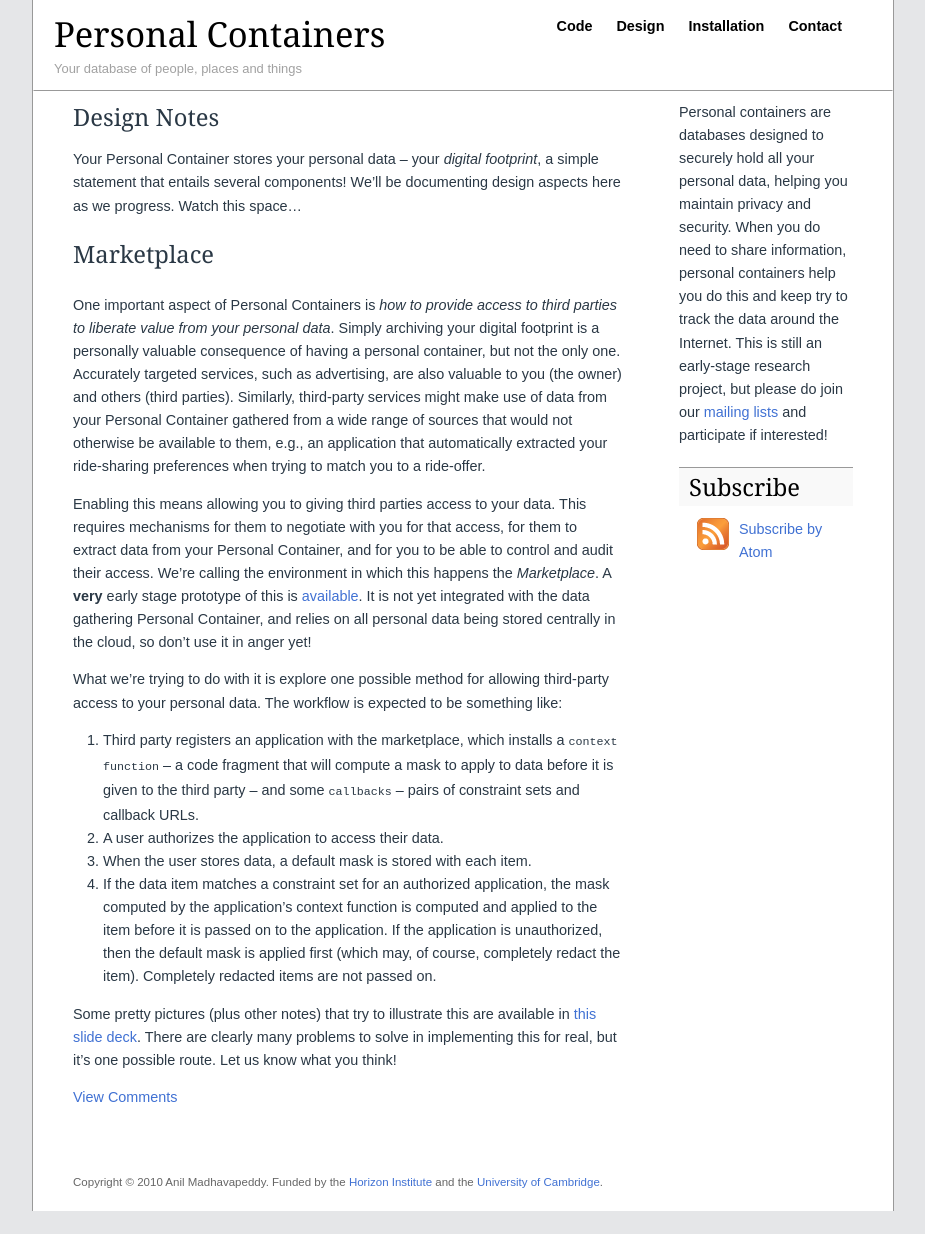
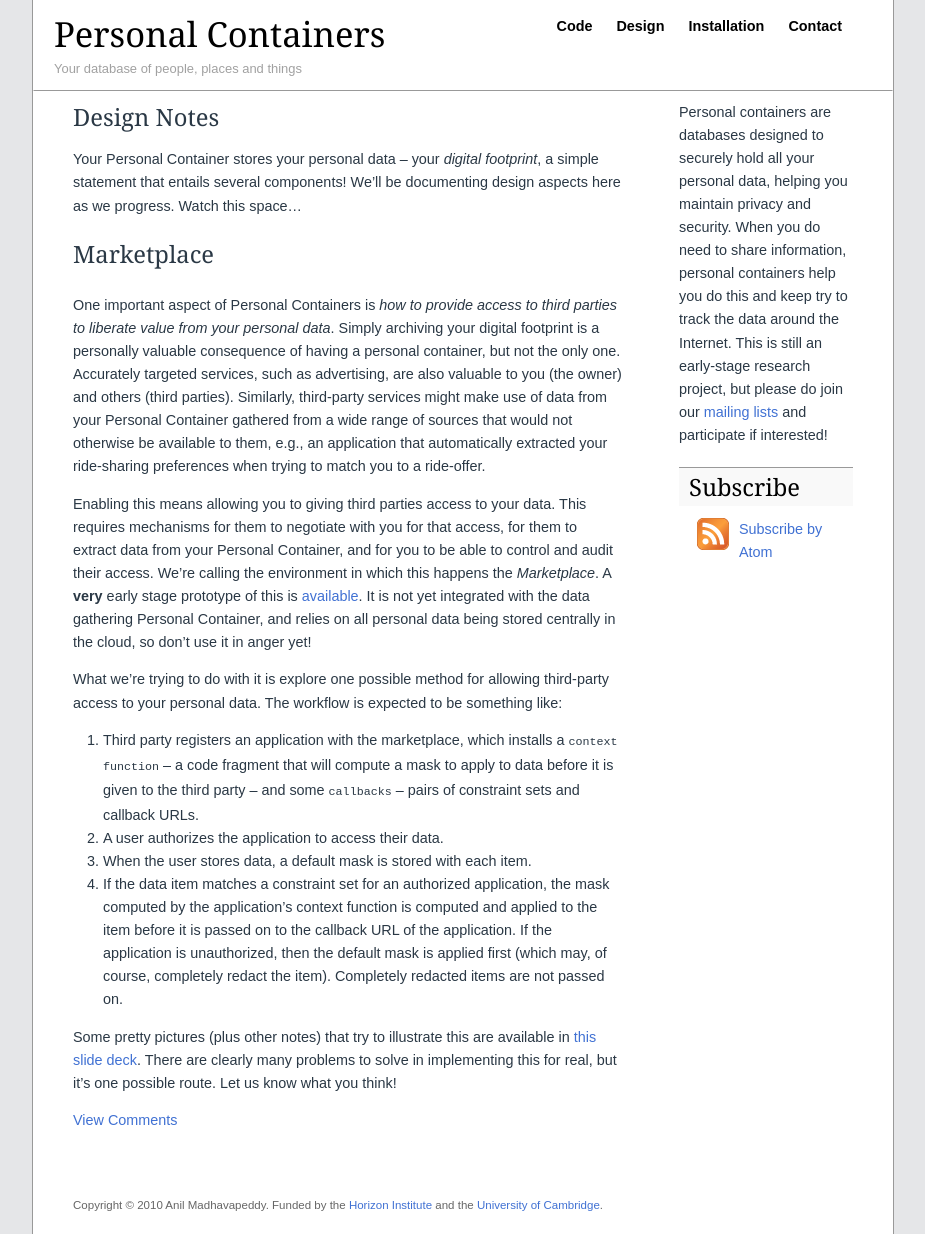
Before and after one commit to avsm/perscon.net, a Jekyll site: the page built from design.markdown, in a window 1280 px wide. Shown: the whole page, without its empty margins (177-1102 px from the left). Built offline with Jekyll 4.4.1, drawn with Linux system fonts in a browser that asks for light colours; comment, search, counter and statistics services are not loaded; before the commit the page ends 1211 px from its top, so only the background shows below that.

Commit message:
adding more design note

```diff
--- a/design.markdown
+++ b/design.markdown
@@ -50,9 +50,10 @@ expected to be something like:
 4. If the data item matches a constraint set for an authorized
    application, the mask computed by the application's context
    function is computed and applied to the item before it is passed on
-   to the application.  If the application is unauthorized, then the
-   default mask is applied first (which may, of course, completely
-   redact the item).  Completely redacted items are not passed on.
+   to the callback URL of the application.  If the application is
+   unauthorized, then the default mask is applied first (which may, of
+   course, completely redact the item).  Completely redacted items are
+   not passed on.
 
 Some pretty pictures (plus other notes) that try to illustrate this
 are available in [this slide deck][slides].  There are clearly many
```
